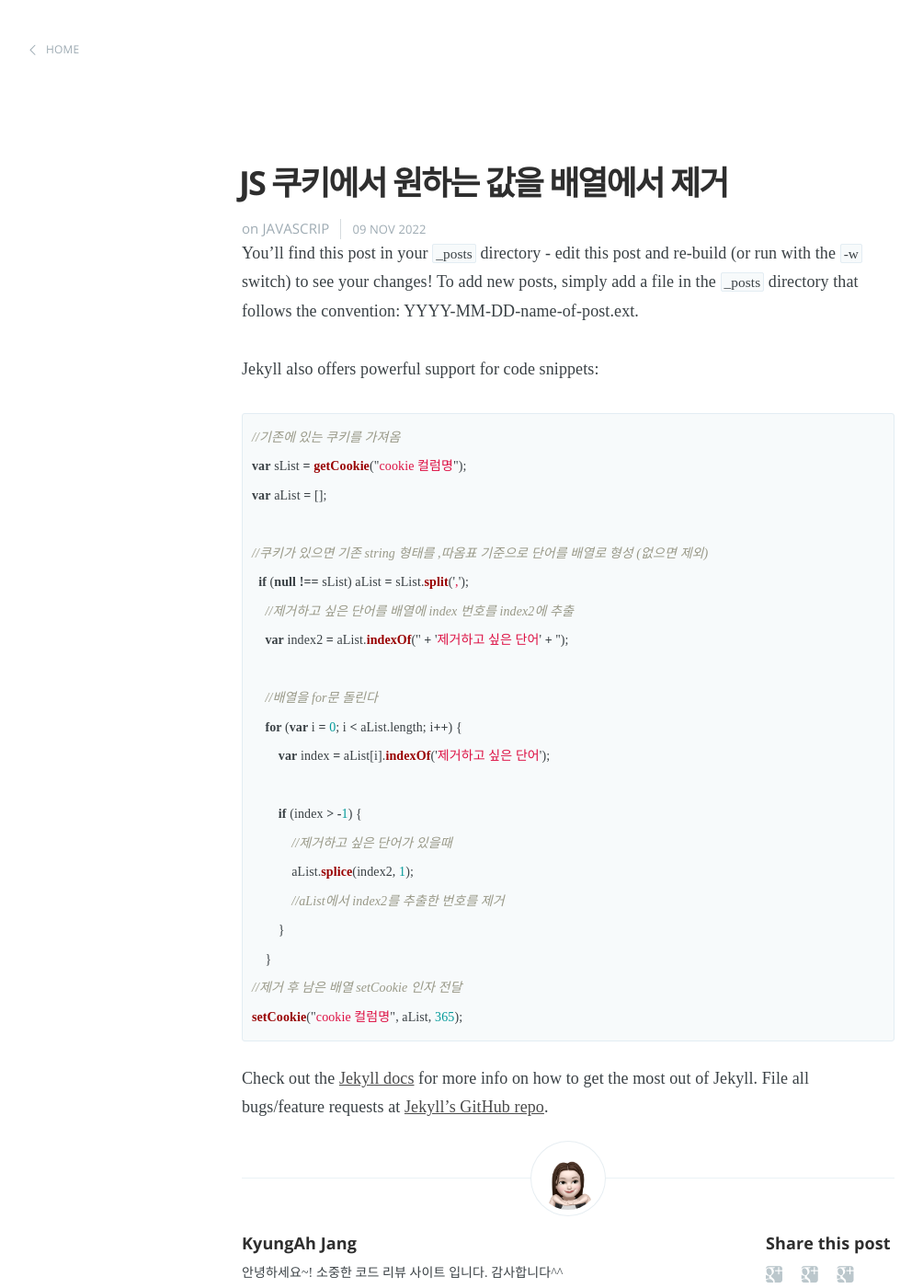
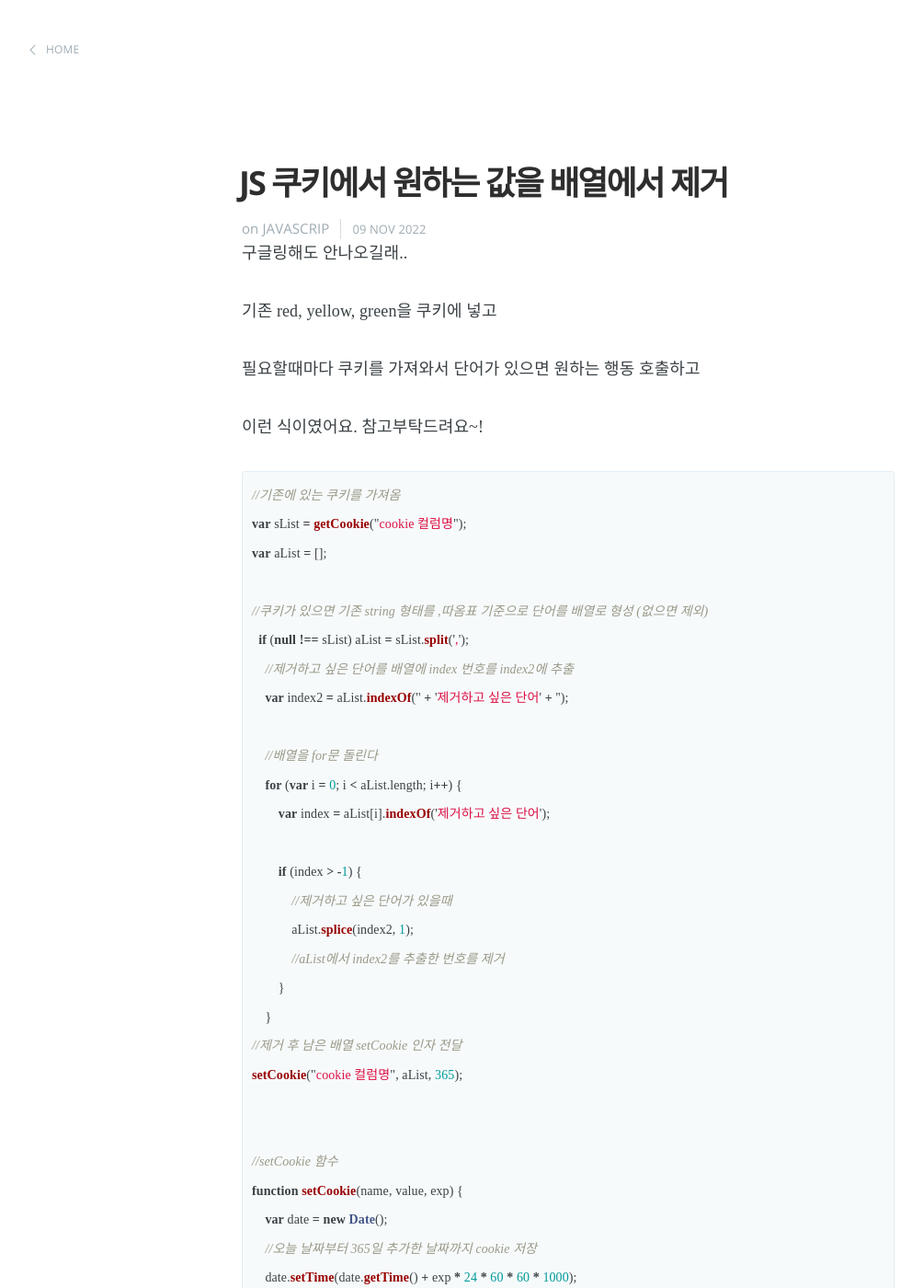
Before and after one commit to kajang93/kajang93.github.io, a Jekyll site: the page built from _posts/2022-11-10-welcome-to-jekyll.markdown, in a window 1280 px wide and 1400 px high. Shown: the whole window at 92% size, without its empty margins (22-1026 px from the left). Built offline with Jekyll 4.4.1, drawn with Linux system fonts in a browser that asks for light colours; some of the changed text lies outside the part shown.

Commit message:
커밋35

```diff
--- a/_posts/2022-11-10-welcome-to-jekyll.markdown
+++ b/_posts/2022-11-10-welcome-to-jekyll.markdown
@@ -5,10 +5,14 @@
 categories: JAVASCRIP
 ---
 
-You'll find this post in your `_posts` directory - edit this post and re-build (or run with the `-w` switch) to see your changes!
-To add new posts, simply add a file in the `_posts` directory that follows the convention: YYYY-MM-DD-name-of-post.ext.
+구글링해도 안나오길래..
 
-Jekyll also offers powerful support for code snippets:
+기존 red, yellow, green을 쿠키에 넣고
+
+필요할때마다 쿠키를 가져와서 단어가 있으면 원하는 행동 호출하고
+
+이런 식이였어요. 참고부탁드려요~!
+
 
 {% highlight javascript %}
 //기존에 있는 쿠키를 가져옴
@@ -32,8 +36,15 @@
     }
 //제거 후 남은 배열 setCookie 인자 전달
 setCookie("cookie 컬럼명", aList, 365);
+
+
+//setCookie 함수
+function setCookie(name, value, exp) {
+    var date = new Date();
+    //오늘 날짜부터 365일 추가한 날짜까지 cookie 저장
+    date.setTime(date.getTime() + exp * 24 * 60 * 60 * 1000);
+    document.cookie = name + '=' + value + ';expires=' + date.toUTCString() + ';path=/';
+}
+
+
 {% endhighlight %}
-Check out the [Jekyll docs][jekyll] for more info on how to get the most out of Jekyll. File all bugs/feature requests at [Jekyll's GitHub repo][jekyll-gh].
-
-[jekyll-gh]: https://github.com/mojombo/jekyll
-[jekyll]:    http://jekyllrb.com
```
